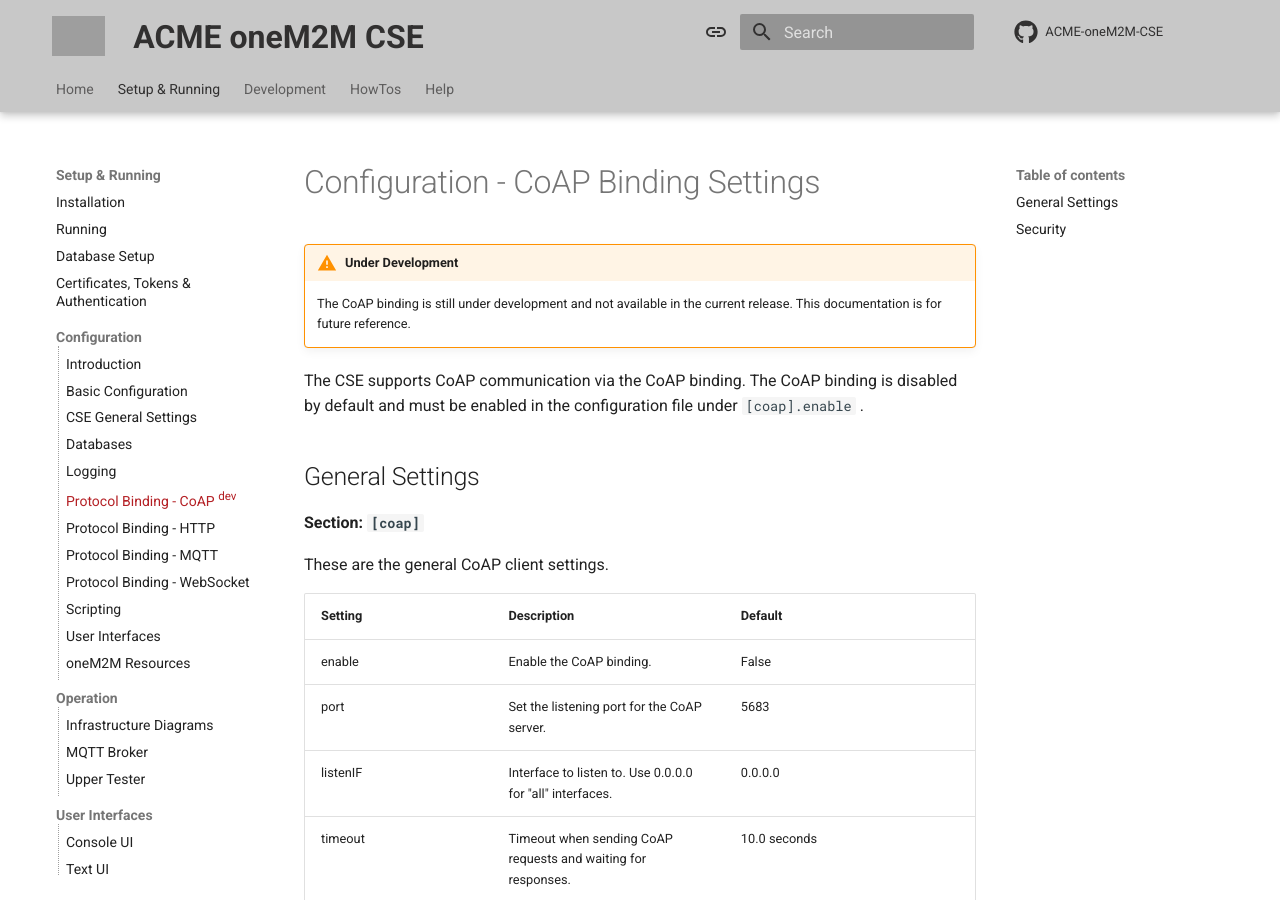
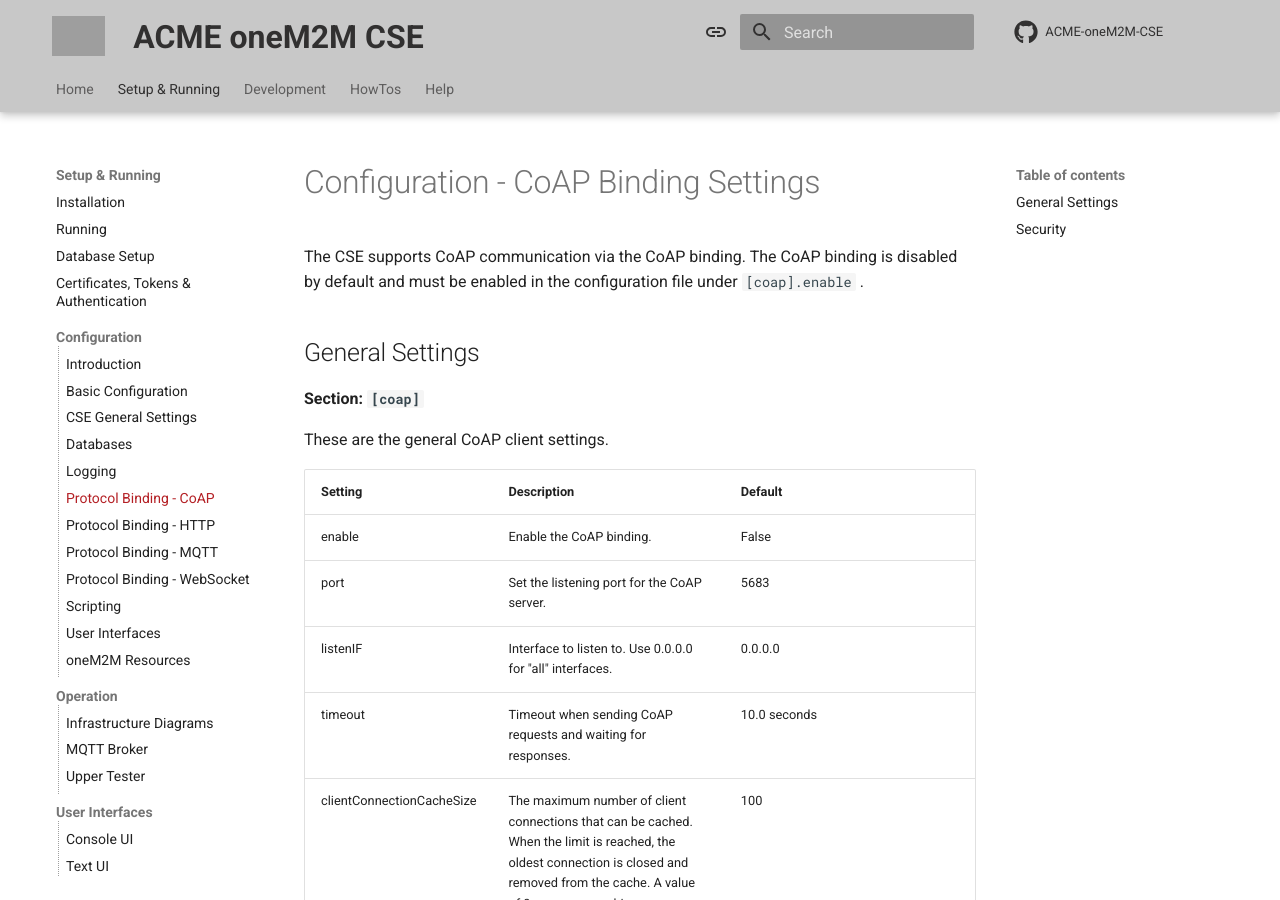
Before and after one commit to ankraft/ACME-oneM2M-CSE-mkdocs, an MkDocs documentation site: the page built from docs/setup/Configuration-coap.md, in a window 1280 px wide and 900 px high. Built offline with MkDocs 1.6.1 and Material for MkDocs 9.7.7, drawn with Linux system fonts in a browser that asks for light colours; comment, search, counter and statistics services are not loaded; grey boxes are pictures that could not be loaded.

Commit message:
2024.10 release update

```diff
--- a/docs/setup/Configuration-coap.md
+++ b/docs/setup/Configuration-coap.md
@@ -1,8 +1,4 @@
 # Configuration - CoAP Binding Settings
-
-
-!!! warning "Under Development"
-	The CoAP binding is still under development and not available in the current release. This documentation is for future reference.
 
 The CSE supports CoAP communication via the CoAP binding. The CoAP binding is disabled by default and must be enabled in the configuration file under `[coap].enable` .
 
--- a/mkdocs.yml
+++ b/mkdocs.yml
@@ -155,7 +155,8 @@
       - 'CSE General Settings': 'setup/Configuration-cse.md'
       - 'Databases': 'setup/Configuration-database.md'
       - 'Logging': 'setup/Configuration-logging.md'
-      - 'Protocol Binding - CoAP <span style="vertical-align:super;font-size:smaller;color:#b42025">dev</span>': 'setup/Configuration-coap.md'
+      # - 'Protocol Binding - CoAP <span style="vertical-align:super;font-size:smaller;color:#b42025">dev</span>': 'setup/Configuration-coap.md'
+      - 'Protocol Binding - CoAP': 'setup/Configuration-coap.md'
       - 'Protocol Binding - HTTP': 'setup/Configuration-http.md'
       - 'Protocol Binding - MQTT': 'setup/Configuration-mqtt.md'
       - 'Protocol Binding - WebSocket': 'setup/Configuration-ws.md'
```
Also changed, not shown: docs/index.md (+1 -1 lines), docs/setup/Installation.md (+16 -1 lines).
